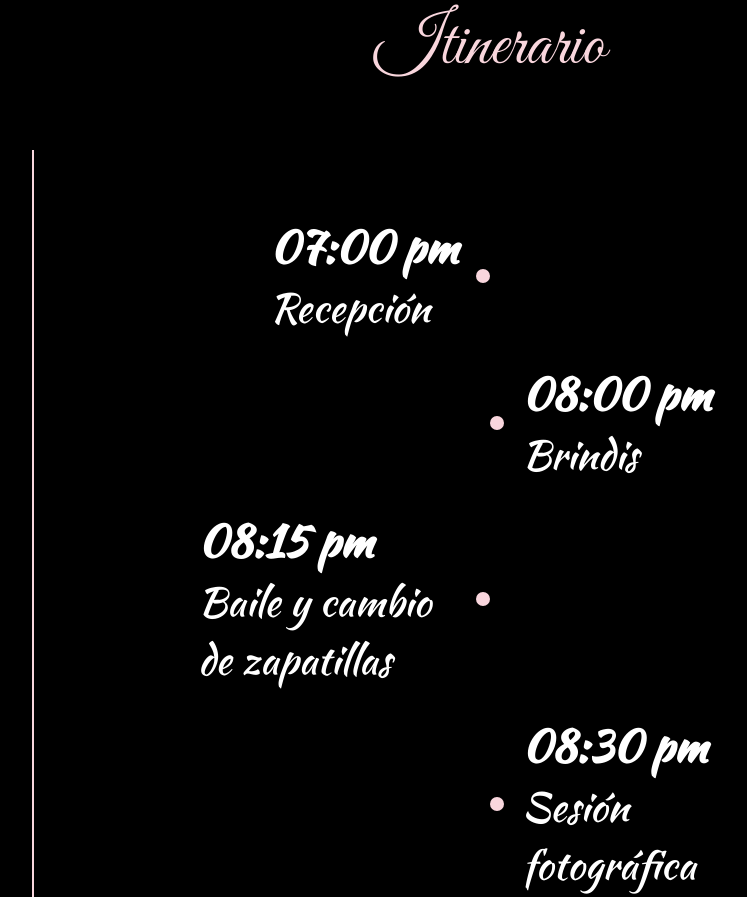
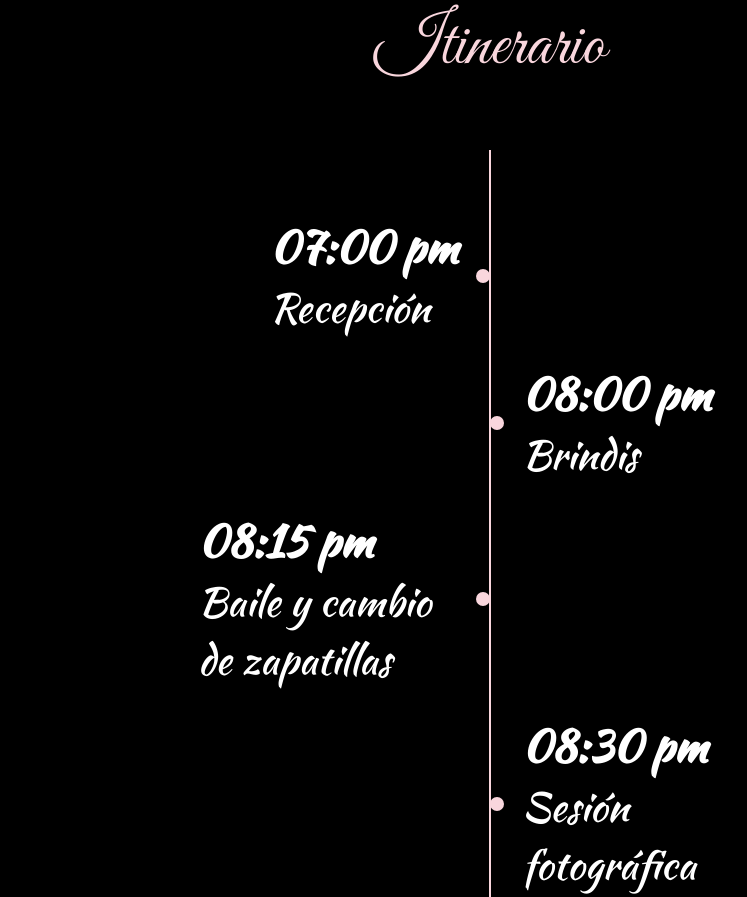
Before and after one commit to dtesillo/xv-mariana, a plain HTML site: page index.html in a window 1280 px wide. Shown: the part 3315-4212 px from the top of the page, without its empty margins (150-897 px from the left). Drawn offline with Linux system fonts and the light colour scheme.

Commit message:
Add files via upload

```diff
--- a/css/style.css
+++ b/css/style.css
@@ -684,19 +684,18 @@ body > *:not(.butterfly-layer) {
 
   /* Itinerario en una columna */
   .fancy-timeline {
-    padding-left: 20px;
-    padding-right: 20px;
+    padding-left: 16px;
+    padding-right: 16px;
   }
 
   .fancy-timeline .center-line {
-    left: 12px;
-    transform: none;
+    left: 50%;
+    transform: translateX(-50%);
   }
 
   .timeline-row {
-    padding-left: 40px;
+    padding-left: 0;
     padding-right: 0;
-    justify-content: flex-start;
   }
 
   .timeline-row .time-block {
```
